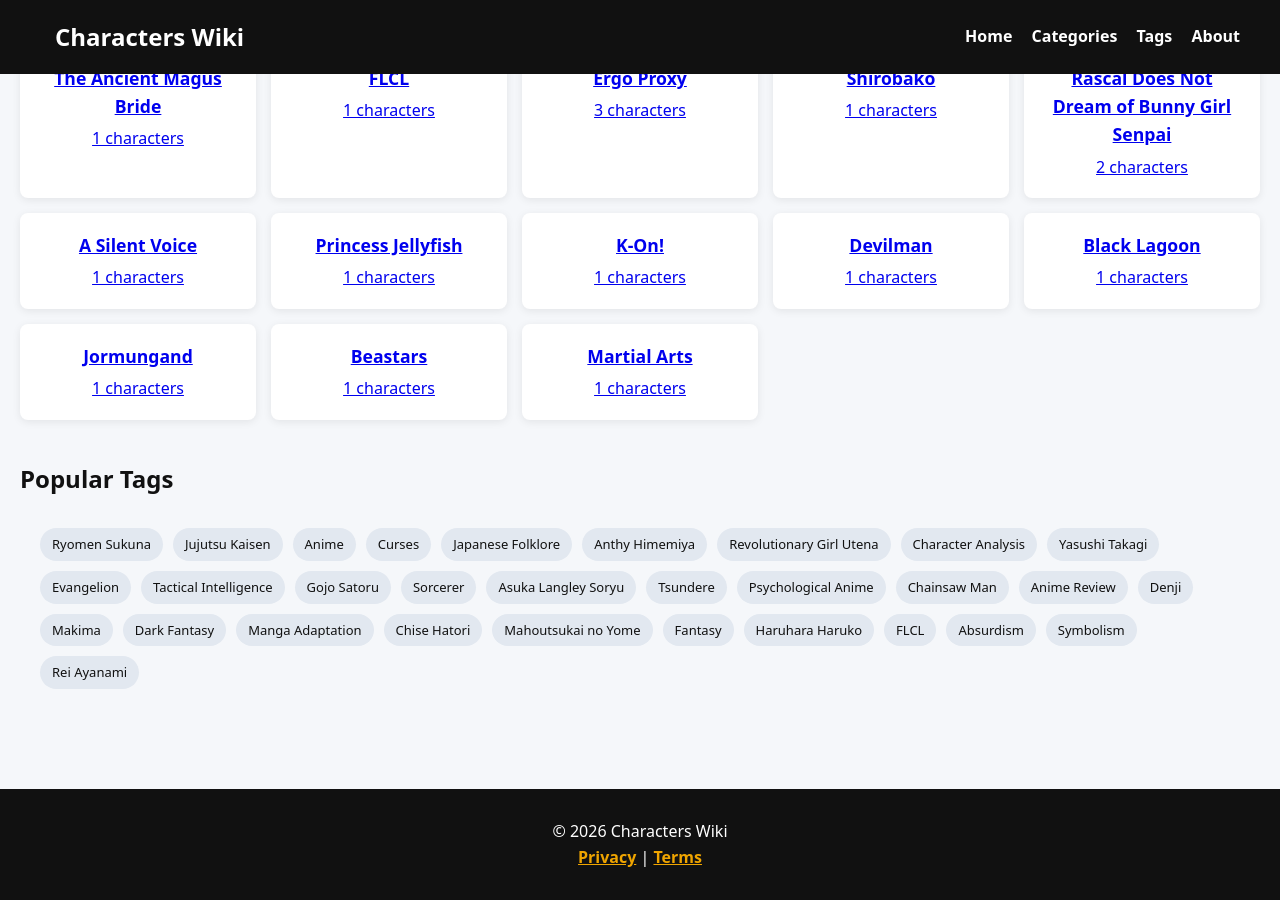
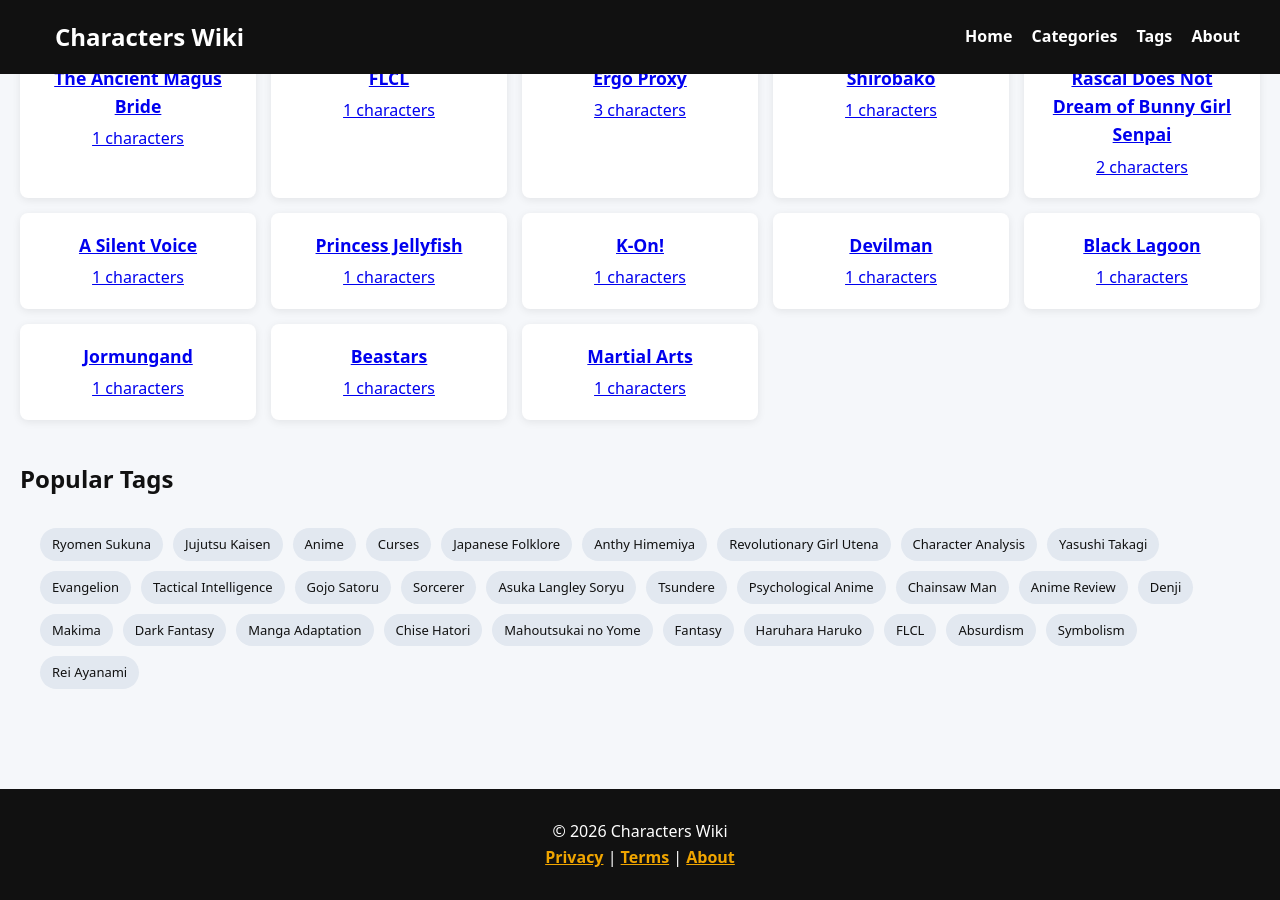
Before and after one commit to characterswiki/characters, a Jekyll site: the page built from index.md, in a window 1280 px wide and 900 px high, scrolled down 1880 px. Built offline with Jekyll 4.4.1, drawn with Linux system fonts in a browser that asks for light colours.

Commit message:
Update footer.html

```diff
--- a/_includes/footer.html
+++ b/_includes/footer.html
@@ -1,7 +1,11 @@
 <footer>
-  <p>© {{ site.time | date: "%Y" }} {{ site.title }}</p>
-  <p>
+  <div class="footer-top">
+    <p>© {{ site.time | date: "%Y" }} {{ site.title }}</p>
+  </div>
+
+  <div class="footer-links">
     <a href="{{ '/privacy/' | relative_url }}">Privacy</a> |
-    <a href="{{ '/terms/' | relative_url }}">Terms</a>
-  </p>
+    <a href="{{ '/terms/' | relative_url }}">Terms</a> |
+    <a href="{{ '/about/' | relative_url }}">About</a>
+  </div>
 </footer>
```
